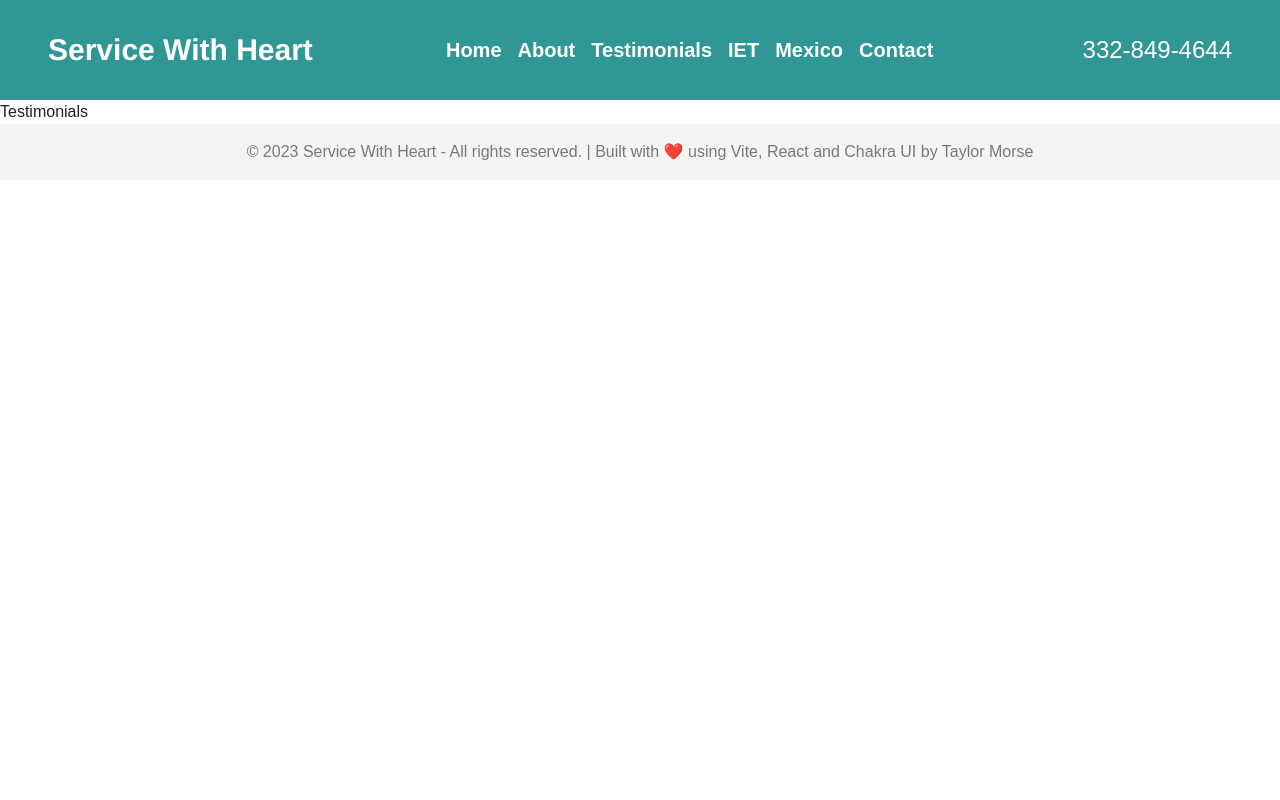
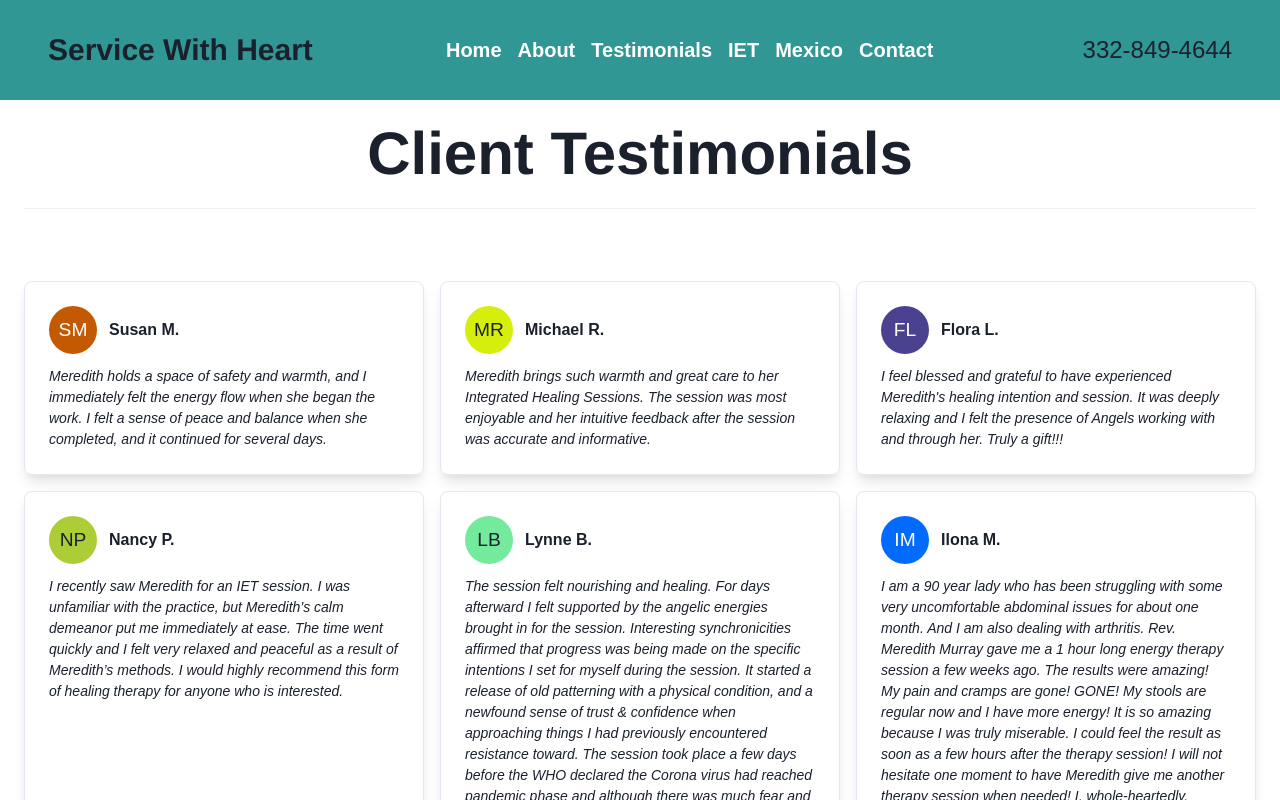
Before and after one commit to tmorse01/service-with-heart, a React (Vite) app: page /testimonials in a window 1280 px wide. Shown: the top 800 px of the page. Built offline with nearby package versions, Linux system fonts and the light colour scheme.

Commit message:
Testimonials page done

```diff
--- a/src/App.css
+++ b/src/App.css
@@ -21,6 +21,13 @@
   padding: 24px;
 }
 
+.testimonials-page {
+  display: grid;
+  place-items: center;
+  gap: 24px;
+  padding: 24px;
+}
+
 .headshot {
   width: 30vh; /* Default width for small screens */
   height: auto; /* Maintain aspect ratio */
--- a/src/components/pages/About.jsx
+++ b/src/components/pages/About.jsx
@@ -1,10 +1,16 @@
 import React from "react";
-import { Divider, Heading, Text } from "@chakra-ui/react";
+import { Flex, Divider, Heading, Text } from "@chakra-ui/react";
 import MeredithHeadshot from "../../assets/MeredithHeadshot.jpg";
 import "./../../App.css";
 const About = () => {
   return (
-    <div className="about-page">
+    <Flex
+      className="about-page"
+      direction="column"
+      alignItems="center"
+      justifyContent="center"
+      gap={6}
+    >
       <Heading as="h1" size="4xl">
         About Meredith
       </Heading>
@@ -42,7 +48,7 @@ const About = () => {
         community volunteering and promoting world peace -- mainly through inner
         peace.
       </Text>
-    </div>
+    </Flex>
   );
 };
 
--- a/src/components/pages/Testimonials.jsx
+++ b/src/components/pages/Testimonials.jsx
@@ -1,6 +1,63 @@
 import React from "react";
+import { Flex, Stack, Heading, Divider } from "@chakra-ui/react";
+import Testimonial from "../shared/Testimonial";
+import "./../../App.css";
+
+const testimonials = [
+  {
+    name: "Susan M.",
+    text: "Meredith holds a space of safety and warmth, and I immediately felt the energy flow when she began the work. I felt a sense of peace and balance when she completed, and it continued for several days.",
+  },
+  {
+    name: "Michael R.",
+    text: "Meredith brings such warmth and great care to her Integrated Healing Sessions. The session was most enjoyable and her intuitive feedback after the session was accurate and informative.",
+  },
+  {
+    name: "Flora L.",
+    text: "I feel blessed and grateful to have experienced Meredith's healing intention and session.  It was deeply relaxing and I felt the presence of Angels working with and through her. Truly a gift!!!",
+  },
+  {
+    name: "Nancy P.",
+    text: "I recently saw Meredith for an IET session. I was unfamiliar with the practice, but Meredith’s calm demeanor put me immediately at ease. The time went quickly and I felt very relaxed and peaceful as a result of Meredith’s methods. I would highly recommend this form of healing therapy for anyone who is interested.",
+  },
+  {
+    name: "Lynne B.",
+    text: "The session felt nourishing and healing. For days afterward I felt supported by the angelic energies brought in for the session.  Interesting synchronicities affirmed that progress was being made on the specific intentions I set for myself during the session. It started a release of old patterning with a physical condition, and a newfound sense of trust & confidence when approaching things I had previously encountered resistance toward. The session took place a few days before the WHO declared the Corona virus had reached pandemic phase and although there was much fear and concern around me I knew we would get through it by supporting one another and sharing our love and healing energy.",
+  },
+  {
+    name: "Ilona M.",
+    text: "I am a 90 year lady who has been struggling with some very uncomfortable abdominal issues for about one month. And I am also dealing with arthritis. Rev. Meredith Murray gave me a 1 hour long energy therapy session a few weeks ago. The results were amazing! My pain and cramps are gone! GONE! My stools are regular now and I have more energy! It is so amazing because I was truly miserable. I could feel the result as soon as a few hours after the therapy session! I will not hesitate one moment to have Meredith give me another therapy session when needed! I, whole-heartedly, recommend this therapy as offered by Rev. Meredith Murray!",
+  },
+  {
+    name: "Joy G.",
+    text: "Before the IET session with Meredith my body felt very distressed and fractured. Going through the process my body relaxed to the point where I fell asleep. When I awoke and came out of the session, I felt calm and realigned.",
+  },
+  {
+    name: "Darcy H.",
+    text: "Reverend Meredith is a generous, caring, all-inclusive woman healer, who is in touch with the divine. She performed a healing session with me that was so relaxing, introspective and comfortable that I was able to go deep within my being to connect with my spiritual self. At the end she provided me with Archangel Cards to pick from  and it  told me that the Angel had a message for me about my life’s purpose.",
+  },
+];
 
 const Testimonials = () => {
-  return <div>Testimonials</div>;
+  return (
+    <Flex
+      className="testimonials-page"
+      direction="column"
+      alignItems="center"
+      justifyContent="center"
+      gap={6}
+    >
+      <Heading as="h2" size="3xl">
+        Client Testimonials
+      </Heading>
+      <Divider />
+      &nbsp;
+      <Stack spacing={4} direction="row" flexWrap="wrap">
+        {testimonials.map((item) => (
+          <Testimonial name={item.name} text={item.text} />
+        ))}
+      </Stack>
+    </Flex>
+  );
 };
 export default Testimonials;
--- a/src/components/shared/Header.jsx
+++ b/src/components/shared/Header.jsx
@@ -16,7 +16,7 @@ const Header = () => {
   return (
     <Box bg="teal.500" color="white" py={4} px={8}>
       <Flex align="center" justify="space-between" p={4} wrap="wrap">
-        <Heading as="h1" size="lg" color="white">
+        <Heading as="h1" size="lg" color="gray.800">
           Service With Heart
         </Heading>
         <Spacer />
@@ -28,6 +28,7 @@ const Header = () => {
             mr={4}
             fontWeight="bold"
             fontSize="xl"
+            _hover={{ color: "blue.300" }}
           >
             Home
           </Link>
@@ -38,6 +39,7 @@ const Header = () => {
             mr={4}
             fontWeight="bold"
             fontSize="xl"
+            _hover={{ color: "blue.300" }}
           >
             About
           </Link>
@@ -48,6 +50,7 @@ const Header = () => {
             mr={4}
             fontWeight="bold"
             fontSize="xl"
+            _hover={{ color: "blue.300" }}
           >
             Testimonials
           </Link>
@@ -58,6 +61,7 @@ const Header = () => {
             mr={4}
             fontWeight="bold"
             fontSize="xl"
+            _hover={{ color: "blue.300" }}
           >
             IET
           </Link>
@@ -68,6 +72,7 @@ const Header = () => {
             mr={4}
             fontWeight="bold"
             fontSize="xl"
+            _hover={{ color: "blue.300" }}
           >
             Mexico
           </Link>
@@ -78,12 +83,15 @@ const Header = () => {
             mr={4}
             fontWeight="bold"
             fontSize="xl"
+            _hover={{ color: "blue.300" }}
           >
             Contact
           </Link>
         </Flex>
         <Spacer />
-        <Text fontSize="2xl">332-849-4644</Text>
+        <Text fontSize="2xl" color="gray.800">
+          332-849-4644
+        </Text>
       </Flex>
     </Box>
   );
--- /dev/null
+++ b/src/components/shared/Testimonial.jsx
@@ -0,0 +1,19 @@
+import { Box, Avatar, Text, Flex } from "@chakra-ui/react";
+
+const Testimonial = ({ name, text }) => {
+  return (
+    <Box p={6} borderWidth={1} borderRadius="lg" boxShadow="lg" maxW="400px">
+      <Flex align="center">
+        <Avatar size="md" name={name} />
+        <Text ml={3} fontWeight="bold">
+          {name}
+        </Text>
+      </Flex>
+      <Text mt={3} fontStyle="italic" quotes='"“"' fontSize="sm">
+        {text}
+      </Text>
+    </Box>
+  );
+};
+
+export default Testimonial;
```
